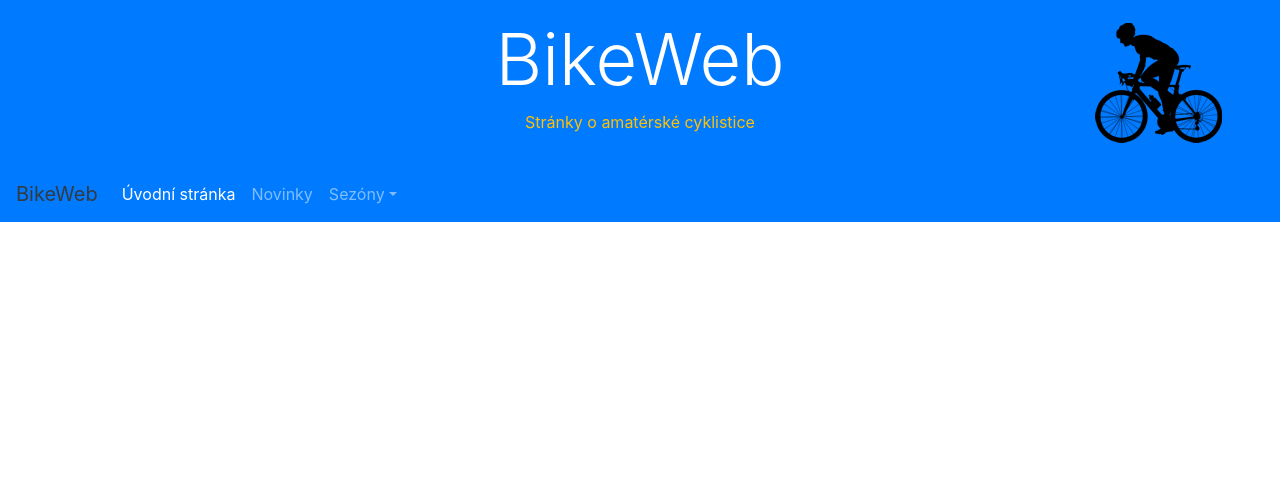
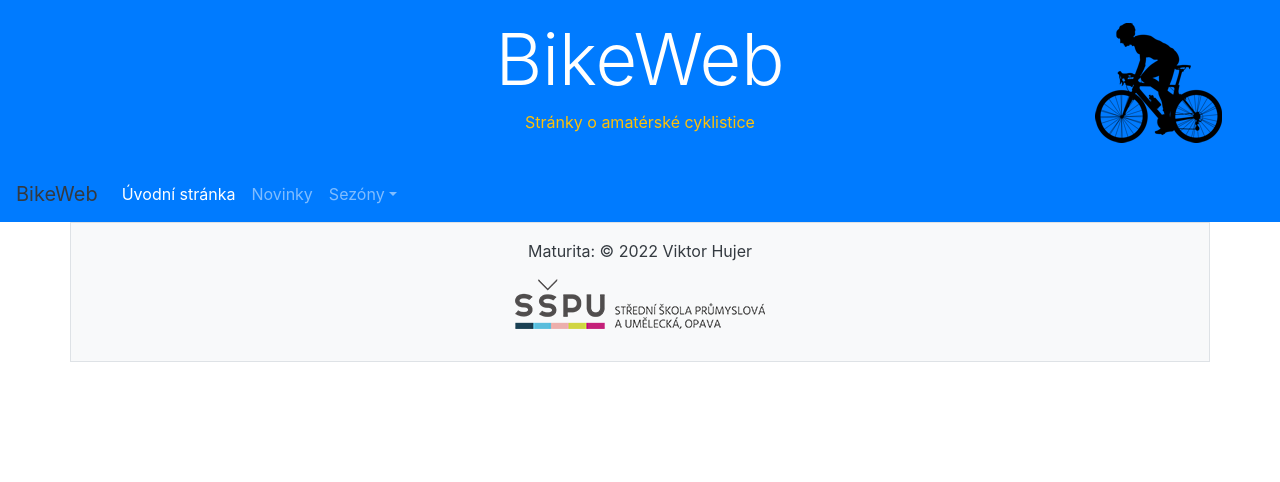
Before and after one commit to lucny/django-zavody, a Django app: template zavody/templates/base.html in a window 1280 px wide. Shown: the top 482 px of the page. Run offline with Django 4.2, Linux system fonts and the light colour scheme; the template is opened without the code that fills it, so the values that code supplies are empty; some libraries are stand-ins or nearby versions.

Commit message:
04 - opravy

```diff
--- a/zavody/templates/base.html
+++ b/zavody/templates/base.html
@@ -17,6 +17,8 @@
     <main class="container">
     {% block content %}{% endblock %}
     </main>
+    <!-- Zápatí -->
+     {% include 'page/footer.html' %}
     <!-- jQuery first, then Popper.js, then Bootstrap JS -->
     <script src="{% static 'bootstrap/jquery-3.3.1.slim.min.js' %}"></script>
     <script src="{% static 'bootstrap/popper.min.js' %}"></script>
--- /dev/null
+++ b/zavody/templates/page/footer.html
@@ -0,0 +1,5 @@
+{% load static %}
+<footer class="container p-3 bg-light border">
+    <p class="text-center text-dark">Maturita: &copy; 2022 Viktor Hujer</p>
+    <p class="text-center"><img src="{% static 'img/skola-logo.png' %}" alt="Logo školy"></p>
+</footer>
```
Also changed, not shown: 2 other files.
